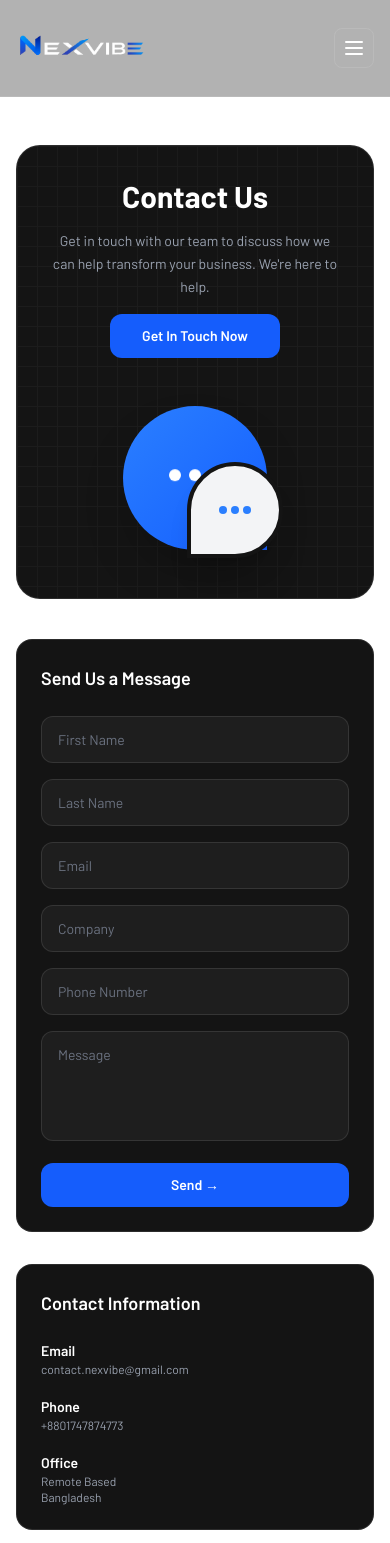
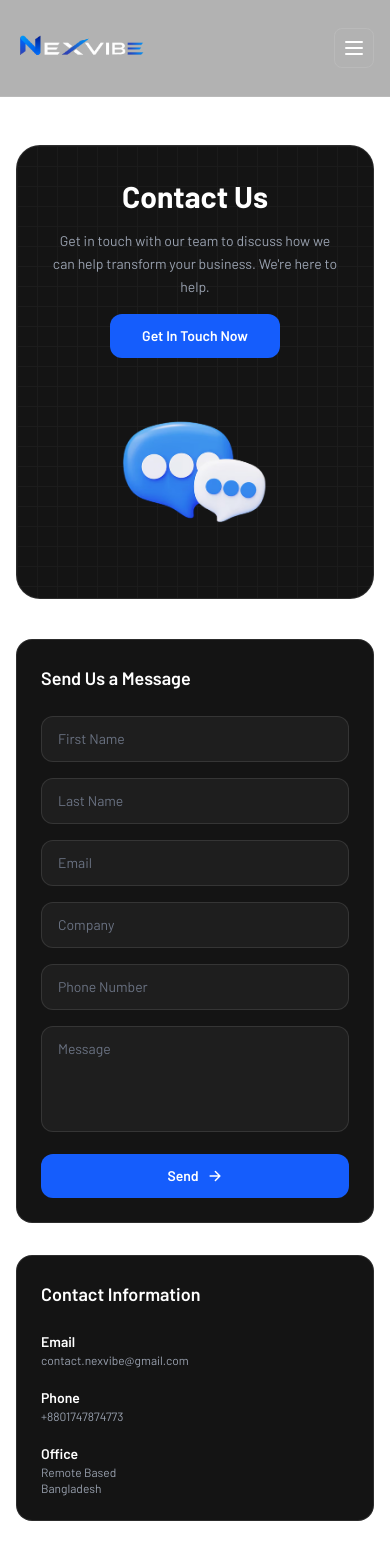
Before and after one commit to TheMehediHQ/Nexvibe, a Next.js app: page /contact in a window 390 px wide. Shown: the top 1543 px of the page. Built offline with nearby package versions, Linux system fonts and the light colour scheme.

Commit message:
feat: i complitte conatct page design

```diff
--- a/app/(website)/contact/ContactSection.tsx
+++ b/app/(website)/contact/ContactSection.tsx
@@ -1,6 +1,9 @@
+
 "use client";
 
-
+import Image from "next/image";
+import { motion } from "framer-motion";
+import { IoArrowForward } from "react-icons/io5";
 
 export default function ContactSection() {
   return (
@@ -38,43 +41,34 @@ export default function ContactSection() {
 
           </div>
 
-
           {/* Chat Icon */}
         <div className="relative flex h-44 w-44 md:h-56 md:w-56 items-center justify-center">
-
-            <div className="flex h-36 w-36 md:h-44 md:w-44 items-center justify-center gap-2 rounded-full rounded-br-none bg-gradient-to-br from-blue-500 to-blue-600 shadow-2xl">
-
-              {[1,2,3].map((item)=>(
-                <span
-                  key={item}
-                  className="h-3 w-3 rounded-full bg-white animate-bounce"
+      <motion.div
+        animate={{
+          y: [0, -15, 0],
+        }}
+        transition={{
+          duration: 1.8,
+          repeat: Infinity,
+          ease: "easeInOut",
+        }}
+      >
+        <Image
+          src="/icons/contact-hero.png"
+          alt="Contact Icon"
+          width={220}
+          height={220}
+          className="h-40 w-40 md:h-52 md:w-52 object-contain"
         />
-              ))}
-
+      </motion.div>
     </div>
 
-
-            <div className="absolute bottom-2 right-0 flex h-24 w-24 items-center justify-center gap-1 rounded-full rounded-bl-none border-4 border-[#141414] bg-gray-100 shadow-xl">
-
-              {[1,2,3].map((item)=>(
-                <span
-                  key={item}
-                  className="h-2 w-2 rounded-full bg-blue-500"
-                />
-              ))}
-
-            </div>
-
-          </div>
 
 
         </div>
 
-
-
         {/* Content */}
         <div className="grid grid-cols-1 gap-8 lg:grid-cols-12 lg:items-stretch">
-
 
           {/* Form */}
           <div className="flex h-full flex-col rounded-2xl border border-white/10 bg-[#141414] p-6 md:p-8 lg:col-span-7">
@@ -83,7 +77,6 @@ export default function ContactSection() {
               Send Us a Message
             </h2>
 
-
             <form className="space-y-4">
 
               <div className="grid grid-cols-1 gap-4 sm:grid-cols-2">
@@ -91,62 +84,52 @@ export default function ContactSection() {
                 <input
                   required
                   placeholder="First Name"
-                  className="contact-input"
+                  className="w-full bg-[#1E1E1E] border border-white/10 rounded-xl px-4 py-3 text-sm text-white outline-none placeholder:text-gray-500 focus:border-blue-600"
                 />
 
                 <input
                   required
                   placeholder="Last Name"
-                  className="contact-input"
+                  className="w-full bg-[#1E1E1E] border border-white/10 rounded-xl px-4 py-3 text-sm text-white outline-none placeholder:text-gray-500 focus:border-blue-600"
                 />
 
               </div>
-
 
               <input
                 required
                 type="email"
                 placeholder="Email"
-                className="contact-input"
+                className="w-full bg-[#1E1E1E] border border-white/10 rounded-xl px-4 py-3 text-sm text-white outline-none placeholder:text-gray-500 focus:border-blue-600"
               />
-
 
               <input
                 placeholder="Company"
-                className="contact-input"
+                className="w-full bg-[#1E1E1E] border border-white/10 rounded-xl px-4 py-3 text-sm text-white outline-none placeholder:text-gray-500 focus:border-blue-600"
               />
-
 
               <input
                 placeholder="Phone Number"
-                className="contact-input"
+                className="w-full bg-[#1E1E1E] border border-white/10 rounded-xl px-4 py-3 text-sm text-white outline-none placeholder:text-gray-500 focus:border-blue-600"
               />
-
 
               <textarea
                 rows={4}
                 placeholder="Message"
-                className="contact-input resize-none"
+                className="w-full bg-[#1E1E1E] border border-white/10 rounded-xl px-4 py-3 text-sm text-white outline-none placeholder:text-gray-500 focus:border-blue-600 resize-none"
               />
 
-
              <button
-                className="w-full rounded-xl bg-blue-600 py-3 text-sm font-semibold text-white transition hover:bg-blue-700"
+  className="flex w-full items-center justify-center gap-2 rounded-xl bg-blue-600 py-3 text-sm font-semibold text-white transition hover:bg-blue-700"
 >
-                Send →
+  Send
+  <IoArrowForward className="text-base" />
 </button>
-
-
             </form>
 
           </div>
 
-
-
-
           {/* Right Side */}
           <div className="flex h-full flex-col gap-6 lg:col-span-5">
-
 
             <div className="flex flex-1 flex-col rounded-2xl border border-white/10 bg-[#141414] p-6 md:p-8">
 
@@ -154,37 +137,22 @@ export default function ContactSection() {
                 Contact Information
               </h2>
 
-
               <div className="space-y-5">
 
                 <div>
-                  <h4 className="text-sm font-semibold text-white">
-                    Email
-                  </h4>
-                  <p className="text-xs text-gray-400">
-                    contact.nexvibe@gmail.com
-                  </p>
+                  <h4 className="text-sm font-semibold text-white">Email</h4>
+                  <p className="text-xs text-gray-400">contact.nexvibe@gmail.com</p>
                 </div>
 
+                <div>
+                  <h4 className="text-sm font-semibold text-white">Phone</h4>
+                  <p className="text-xs text-gray-400">+8801747874773</p>
+                </div>
 
                 <div>
-                  <h4 className="text-sm font-semibold text-white">
-                    Phone
-                  </h4>
+                  <h4 className="text-sm font-semibold text-white">Office</h4>
                   <p className="text-xs text-gray-400">
-                    +8801747874773
-                  </p>
-                </div>
-
-
-                <div>
-                  <h4 className="text-sm font-semibold text-white">
-                    Office
-                  </h4>
-                  <p className="text-xs text-gray-400">
-                    Remote Based
-                    <br />
-                    Bangladesh
+                    Remote Based <br /> Bangladesh
                   </p>
                 </div>
 
@@ -192,20 +160,16 @@ export default function ContactSection() {
 
             </div>
 
-
-
             <div className="flex flex-1 flex-col justify-between space-y-5 rounded-2xl border border-white/10 bg-[#141414] p-6 md:p-8">
 
               <h2 className="text-lg font-semibold text-white">
                 Book a Consultation
               </h2>
 
-
               <p className="text-xs leading-relaxed text-gray-400">
                 Want to discuss your project? Schedule a free consultation
                 and let&apos;s talk about your ideas.
               </p>
-
 
               <button className="w-full rounded-xl bg-blue-600 py-3 text-sm font-semibold text-white transition hover:bg-blue-700">
                 Book a Meeting
@@ -213,36 +177,11 @@ export default function ContactSection() {
 
             </div>
 
-
           </div>
-
 
         </div>
 
       </div>
-
-
-      <style jsx>{`
-        .contact-input {
-          width: 100%;
-          background: #1E1E1E;
-          border: 1px solid rgba(255,255,255,0.1);
-          border-radius: 0.75rem;
-          padding: 0.75rem 1rem;
-          font-size: 0.875rem;
-          color: white;
-          outline: none;
-        }
-
-        .contact-input:focus {
-          border-color: #2563eb;
-        }
-
-        .contact-input::placeholder {
-          color: #6b7280;
-        }
-      `}</style>
-
     </section>
   );
 }
--- a/package.json
+++ b/package.json
@@ -9,6 +9,7 @@
     "lint": "eslint"
   },
   "dependencies": {
+    "framer-motion": "^12.42.2",
     "lucide-react": "^1.24.0",
     "next": "16.2.10",
     "react": "19.2.4",
```
Also changed, not shown: public/icons/contact-hero.png (added), 1 other file (tests, documents, lock files or other folders). Lines whose indentation alone changed are shown as unchanged.
